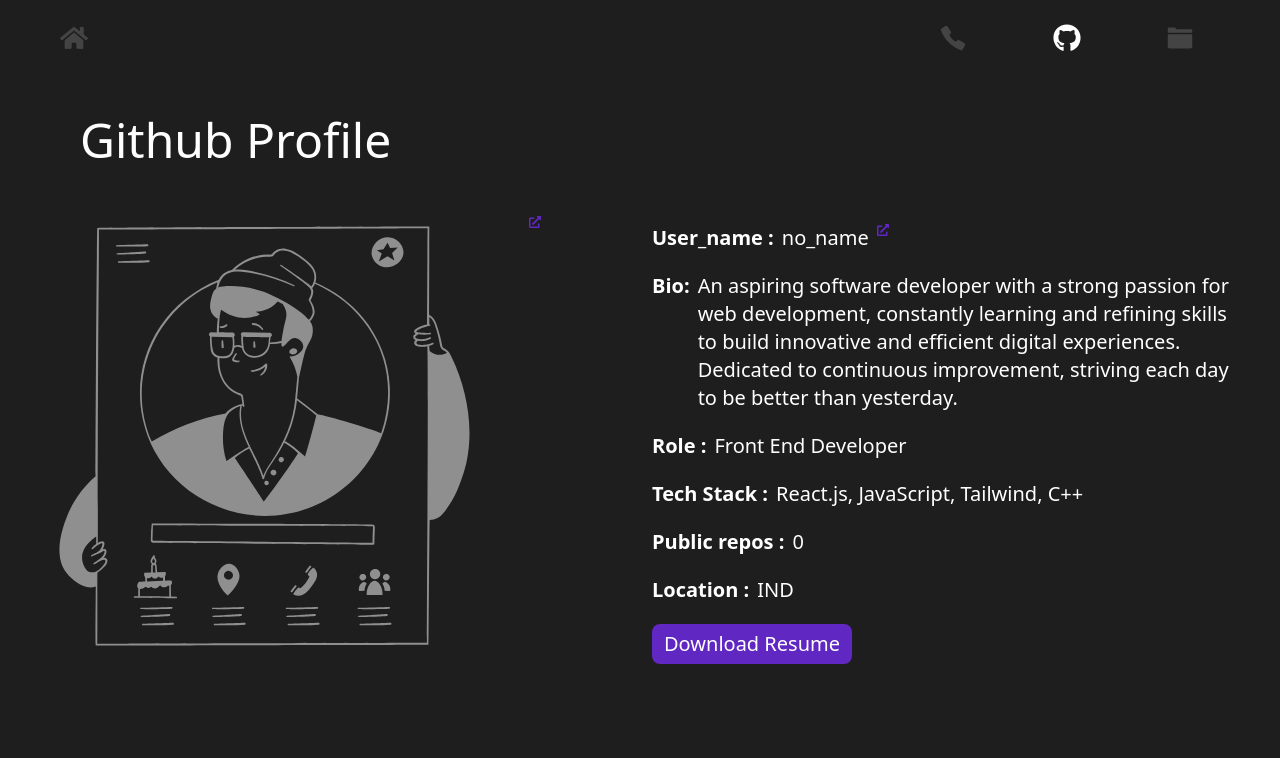
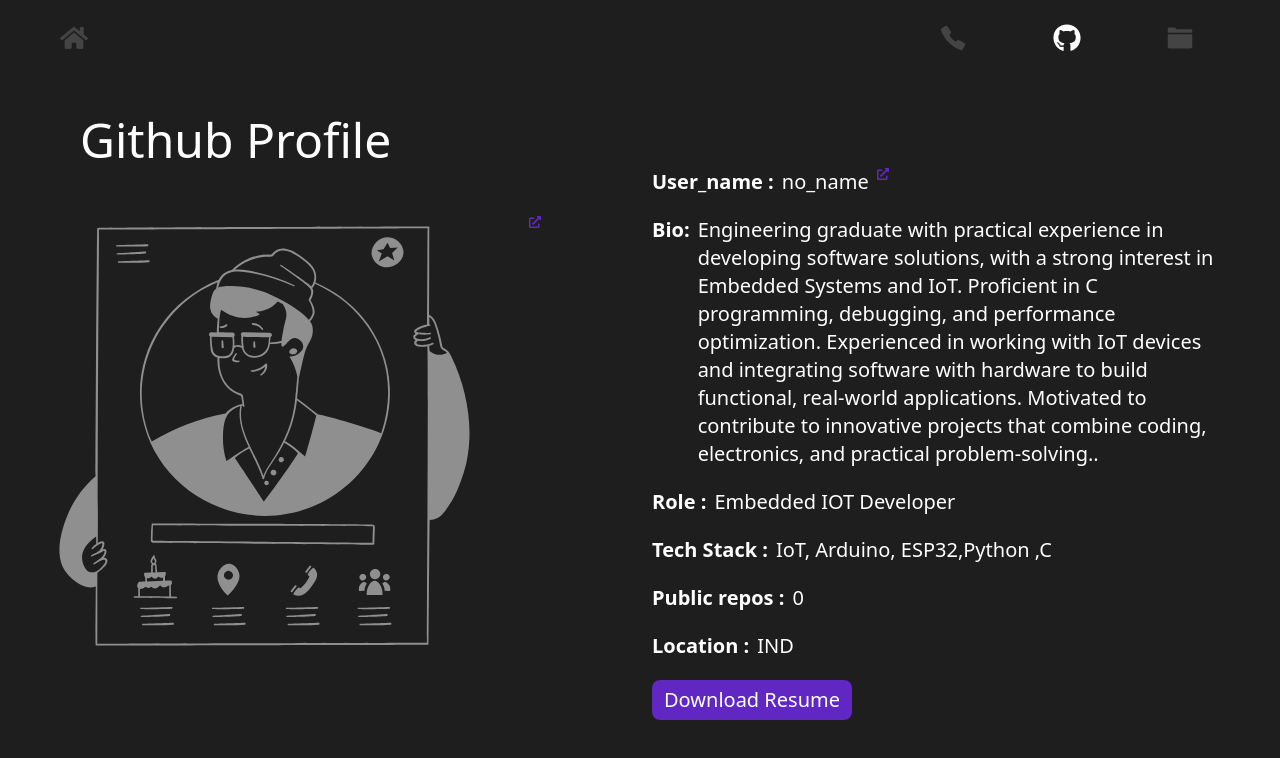
Before and after one commit to adithyan-mb/portfolio, a React (Vite) app: page /github in a window 1280 px wide. Shown: the top 758 px of the page. Built offline with nearby package versions, Linux system fonts and the light colour scheme; no server answers; a web font is replaced by a local one.

Commit message:
Update Github.jsx

```diff
--- a/src/components/Github.jsx
+++ b/src/components/Github.jsx
@@ -69,15 +69,18 @@ const data =useSelector((state)=>(state.github))
               </div>
               <div className='flex gap-2 '>
                 <p className='font-bold'>Bio:</p>
-                <p className='text-pretty'>An aspiring software developer with a strong passion for web development, constantly learning and refining skills to build innovative and efficient digital experiences. Dedicated to continuous improvement, striving each day to be better than yesterday.</p>
+                <p className='text-pretty'>Engineering graduate with practical experience in developing software solutions, with a strong interest in Embedded
+Systems and IoT. Proficient in C programming, debugging, and performance optimization. Experienced in working with IoT
+devices and integrating software with hardware to build functional, real-world applications. Motivated to contribute to
+innovative projects that combine coding, electronics, and practical problem-solving..</p>
               </div>
               <div className='flex gap-2'>
                 <p className='font-bold'>Role :</p>
-                <p>Front End Developer</p>
+                <p>Embedded IOT Developer</p>
               </div>
               <div className='flex gap-2'>
                 <p className='font-bold'>Tech Stack : </p>
-                <p>React.js, JavaScript, Tailwind, C++</p>
+                <p>IoT, Arduino, ESP32,Python ,C</p>
               </div>
               <div className='flex gap-2'>
                 <p className='font-bold'>Public repos : </p>
```
